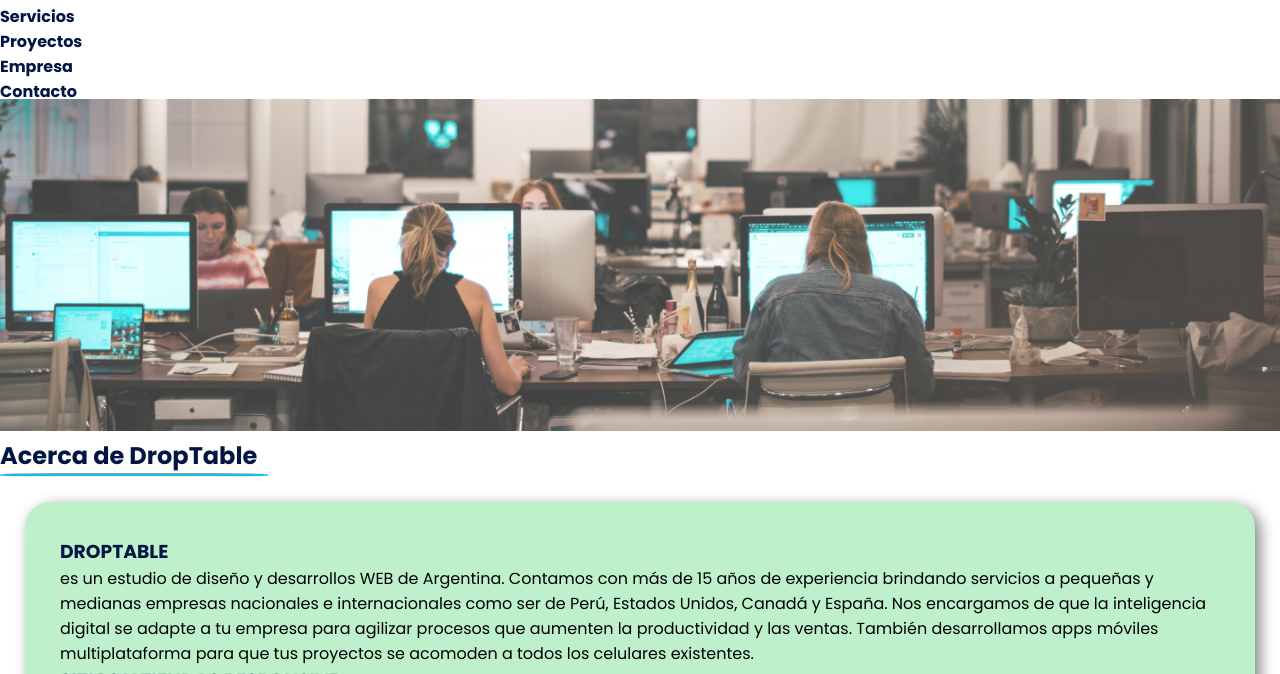
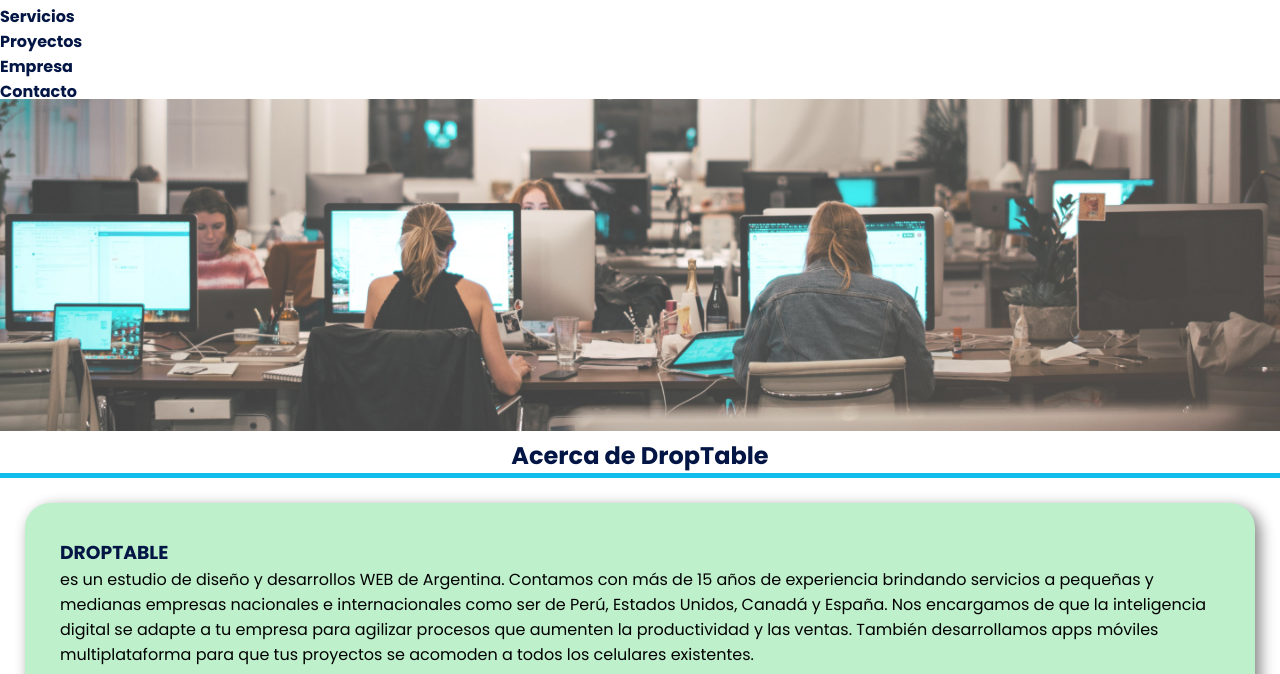
Before and after one commit to Ferste/39315-droptable, a plain HTML site: page pages/empresa.html in a window 1280 px wide. Shown: the part 126-800 px from the top of the page. Drawn offline with Linux system fonts and the light colour scheme.

Commit message:
correciones de errores sobre los html , cambios de border sobre los h2

```diff
--- a/css/style.css
+++ b/css/style.css
@@ -119,14 +119,13 @@
 
 .formulario h2{
     color: #021544;
+    border-style: none none solid none;
+    border-width: 5px;
+    border-color: #10BDED;
+    text-align: center;
 }
 
-.formulario hr{
-    background-color: #10BDED;
-    height: 4px;
-    border-radius: 35%;
-    width: 269px;
-}
+
 
 .boton{
     color:white;
--- a/pages/empresa.html
+++ b/pages/empresa.html
@@ -7,8 +7,8 @@
     <title>EMPRESA</title>
     <link rel="stylesheet" href="../css/style.css">
     <link rel="preconnect" href="https://fonts.googleapis.com">
-<link rel="preconnect" href="https://fonts.gstatic.com" crossorigin>
-<link href="https://fonts.googleapis.com/css2?family=Poppins:wght@400;700&display=swap" rel="stylesheet">
+    <link rel="preconnect" href="https://fonts.gstatic.com" crossorigin>
+    <link href="https://fonts.googleapis.com/css2?family=Poppins:wght@400;700&display=swap" rel="stylesheet">
 
 </head>
 <body>
@@ -32,7 +32,6 @@
         </nav>
     </header>
     <main>
-        <main>
             <section>
                 <div >
                     <img class="fondo-contacto" src="../assets/img/Fondos/fondo-empresa.png" alt="imagen en oficinas">
@@ -42,7 +41,6 @@
                 <!-- acerca de DropTable -->
                 <div class="formulario">
                     <h2>Acerca de DropTable</h2>
-                    <hr>
                 </div>
 
                 <div class="info-empresa">
@@ -60,7 +58,7 @@
                     <button ><a class="boton" href="../pages/contacto.html">CONTACTO</a></button>
                 </div>
             </section>
-        </main>
+    </main>
         <!-- Pie de pagina -->
         <footer>
             <div>
```
Also changed, not shown: index.html (+3 -3 lines), pages/contacto.html (+2 -3 lines), pages/proyectos.html (+2 -4 lines), pages/servicios.html (+0 -2 lines).
